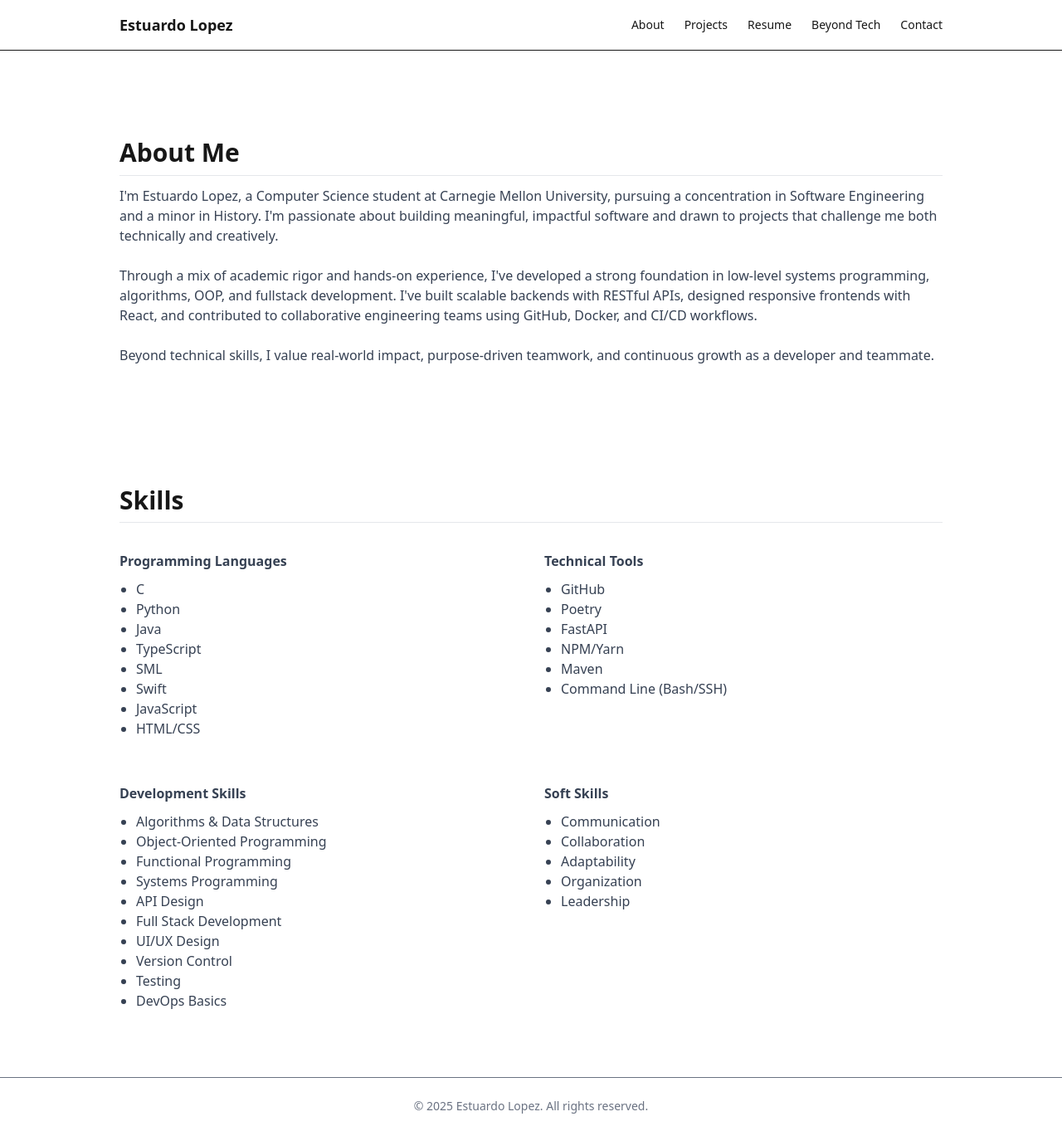
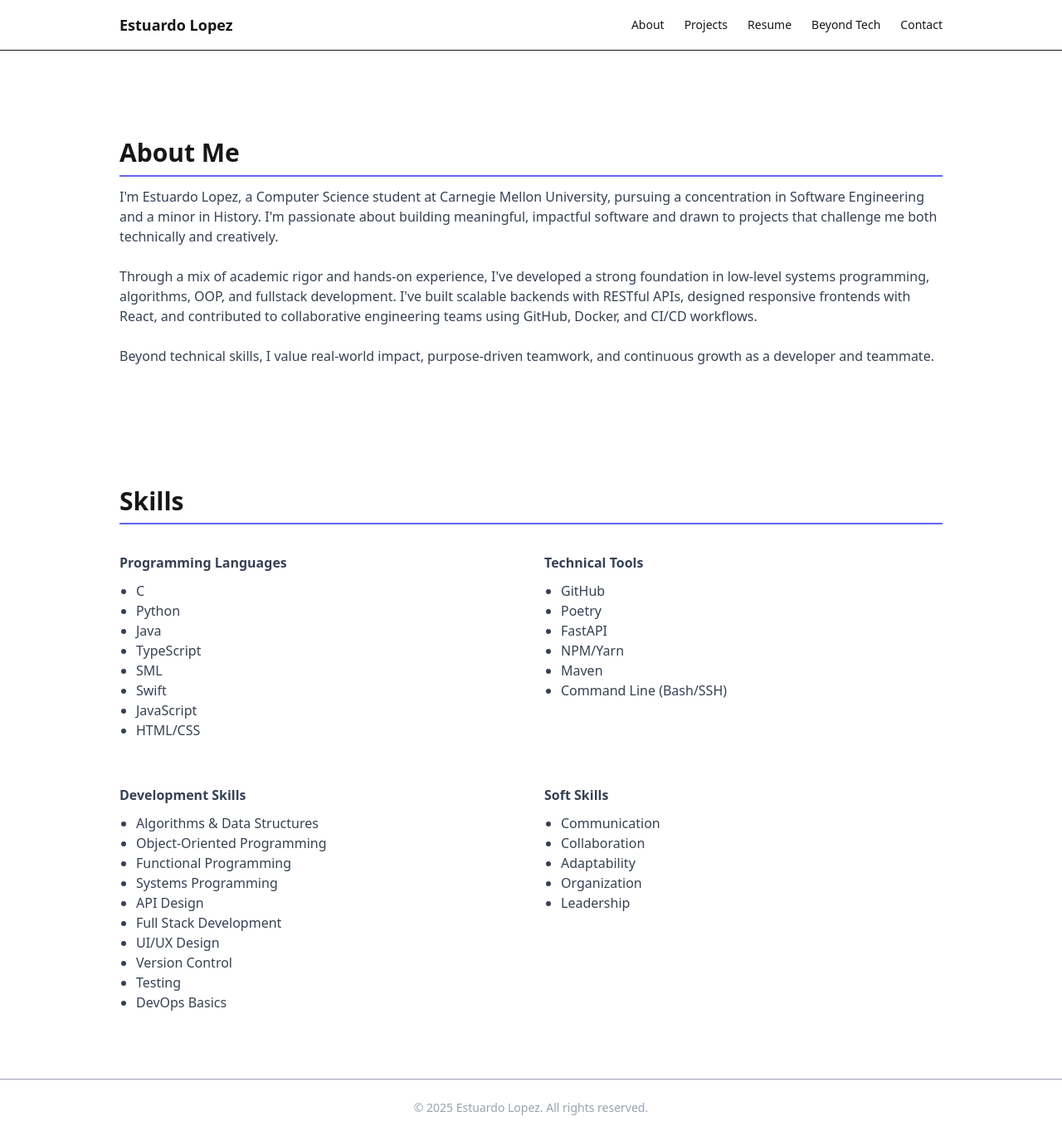
Before and after one commit to estulpz202/personal-website, a Next.js app: page /about in a window 1280 px wide. Shown: the whole page at 83% size. Built offline with nearby package versions, Linux system fonts and the light colour scheme.

Commit message:
Add fade-in animation to sections and update accent colors for improved UI.

```diff
--- a/src/app/about/page.tsx
+++ b/src/app/about/page.tsx
@@ -6,7 +6,7 @@ export default function AboutPage() {
     <main>
       <Container>
         {/* About Me Section */}
-        <section className="py-12">
+        <section className="py-12 fade-in-up">
           <SectionHeader title="About Me" />
           <p className="text-base text-gray-700 mb-6">
             I'm Estuardo Lopez, a Computer Science student at Carnegie Mellon University, pursuing a
@@ -28,7 +28,7 @@ export default function AboutPage() {
         </section>
 
         {/* Skills Section */}
-        <section className="py-12">
+        <section className="py-12 fade-in-up">
           <SectionHeader title="Skills" />
           <div className="grid grid-cols-1 md:grid-cols-2 gap-8 text-base text-gray-700">
             {skills.map((section) => (
--- a/src/app/beyond-tech/page.tsx
+++ b/src/app/beyond-tech/page.tsx
@@ -7,7 +7,7 @@ export default function BeyondTechPage() {
     <main>
       <Container>
         {/* Page Intro */}
-        <section className="py-12 text-center">
+        <section className="py-12 text-center fade-in-up">
           <SectionHeader title="Beyond Tech" />
           <Image
             src="/headshot.jpg"
@@ -24,7 +24,7 @@ export default function BeyondTechPage() {
         </section>
 
         {/* Personal Narrative */}
-        <section className="py-12">
+        <section className="py-12 fade-in-up">
           <SectionHeader title="A Few Things That Drive Me" />
           <p className="text-base text-gray-700 mb-6">
             Martial arts has been a big part of my life. I wrestled throughout high school,
@@ -104,7 +104,7 @@ export default function BeyondTechPage() {
         </section>
 
         {/* Leadership Story */}
-        <section className="py-12">
+        <section className="py-12 fade-in-up">
           <SectionHeader title="Teaching & Leadership" />
           <p className="text-base text-gray-700 mb-6">
             Teaching and mentorship are important to me. One of the most rewarding experiences I've
@@ -147,7 +147,7 @@ export default function BeyondTechPage() {
         </section>
 
         {/* Personal Life / Family */}
-        <section className="py-12">
+        <section className="py-12 fade-in-up">
           <SectionHeader title="Family & Community" />
           <p className="text-base text-gray-700 mb-6">
             Family is very important to me, and I'm grateful to be surrounded by people who support
--- a/src/app/contact/page.tsx
+++ b/src/app/contact/page.tsx
@@ -5,7 +5,7 @@ export default function ContactPage() {
   return (
     <main>
       <Container>
-        <section className="py-12">
+        <section className="py-12 fade-in-up">
           <SectionHeader title="Contact" />
           <p className="text-base text-gray-700 mb-6">
             Thanks for visiting my portfolio. If you'd like to get in touch — whether about
--- a/src/app/globals.css
+++ b/src/app/globals.css
@@ -9,10 +9,13 @@
   --color-foreground: var(--foreground);
   --font-sans: var(--font-geist-sans);
   --font-mono: var(--font-geist-mono);
+
+  /* Accent color (Indigo theme) */
+  --accent-color: #6366f1; /* Indigo-500 */
+  --accent-color-hover: #818cf8; /* Indigo-400 */
 }
 
 /* Base body styles */
-/* Force light mode — no dark mode media query used */
 body {
   background: var(--background);
   color: var(--foreground);
@@ -21,21 +24,22 @@ body {
   font-size: 1rem; /* Base font size */
 }
 
-/* Smooth scrolling for anchor links */
+/* Smooth scrolling */
 html {
   scroll-behavior: smooth;
 }
 
 /* General link styles */
 a {
-  color: #3b82f6; /* Tailwind blue-500 */
+  color: var(--accent-color);
   text-decoration: underline;
   text-underline-offset: 2px;
   transition: color 0.2s ease, filter 0.2s ease;
 }
 
 a:hover {
-  filter: brightness(70%); /* Subtle hover effect */
+  color: var(--accent-color-hover);
+  filter: brightness(65%);
 }
 
 /* Nav link styles */
@@ -46,7 +50,8 @@ header nav a {
 }
 
 header nav a:hover {
-  color: #9cacc2; /* Subtle hover color */
+  color: var(--accent-color-hover);
+  filter: brightness(65%);
 }
 
 /* Heading styles (H1-H6) */
@@ -61,3 +66,19 @@ h6 {
   margin-top: 1.5rem;
   margin-bottom: 0.75rem;
 }
+
+/* Fade-in animation */
+@keyframes fade-in-up {
+  0% {
+    opacity: 0;
+    transform: translateY(20px);
+  }
+  100% {
+    opacity: 1;
+    transform: translateY(0);
+  }
+}
+
+.fade-in-up {
+  animation: fade-in-up 0.6s ease-out both;
+}
--- a/src/app/layout.tsx
+++ b/src/app/layout.tsx
@@ -45,7 +45,7 @@ export default function RootLayout({ children }: { children: React.ReactNode })
         <main className="flex-grow">{children}</main>
 
         {/* Footer shown at bottom of every page */}
-        <footer className="border-t py-6 text-center text-sm text-gray-500">
+        <footer className="border-t py-6 text-center text-sm text-gray-400">
           © {new Date().getFullYear()} Estuardo Lopez. All rights reserved.
         </footer>
       </body>
--- a/src/app/page.tsx
+++ b/src/app/page.tsx
@@ -6,7 +6,7 @@ export default function HomePage() {
     <main>
       <Container>
         {/* Hero / Intro */}
-        <section className="py-12 text-center">
+        <section className="py-12 text-center fade-in-up">
           <h1 className="text-5xl font-extrabold mb-4">Estuardo Lopez</h1>
           <p className="text-lg text-gray-600">
             Computer Science @ CMU | SWE Concentration & History Minor
@@ -14,7 +14,7 @@ export default function HomePage() {
         </section>
 
         {/* About Preview Section */}
-        <section className="py-12">
+        <section className="py-12 fade-in-up">
           <SectionHeader title="About Me" />
           <p className="text-base text-gray-700">
             I'm a Computer Science student passionate about building meaningful software, with a
@@ -25,7 +25,7 @@ export default function HomePage() {
         </section>
 
         {/* Projects Preview Section */}
-        <section className="py-12">
+        <section className="py-12 fade-in-up">
           <SectionHeader title="Projects" />
           <p className="text-base text-gray-700">
             Explore my portfolio of fullstack applications, AI agents, game development, and more.
--- a/src/app/projects/page.tsx
+++ b/src/app/projects/page.tsx
@@ -49,7 +49,7 @@ export default function ProjectsPage() {
   return (
     <main>
       <Container>
-        <section className="py-12">
+        <section className="py-12 fade-in-up">
           <SectionHeader title="Projects" />
           <p className="text-base text-gray-700 mb-6">
             Below are a few selected projects that showcase my technical skills and engineering
--- a/src/app/resume/page.tsx
+++ b/src/app/resume/page.tsx
@@ -3,7 +3,7 @@ import SectionHeader from '@/components/common/SectionHeader';
 export default function ResumePage() {
   return (
     <main>
-      <section className="py-12 px-4 max-w-5xl mx-auto">
+      <section className="py-12 px-4 max-w-5xl mx-auto fade-in-up">
         <SectionHeader title="Resume" />
         <p className="text-base text-gray-700 mb-6">
           View my resume below. If the preview does not load, you can also{' '}
@@ -15,7 +15,7 @@ export default function ResumePage() {
       </section>
 
       {/* PDF Viewer nicely centered and limited in width */}
-      <section className="mb-12 px-4">
+      <section className="mb-12 px-4 fade-in-up">
         <div className="max-w-screen-lg mx-auto border rounded overflow-hidden shadow">
           <iframe
             src="/resume.pdf"
--- a/src/components/common/SectionHeader.tsx
+++ b/src/components/common/SectionHeader.tsx
@@ -2,5 +2,9 @@
 // Use this on any page where you want a section title (About, Projects, etc.)
 
 export default function SectionHeader({ title }: { title: string }) {
-  return <h2 className="text-3xl font-bold mb-6 border-b border-gray-200 pb-2">{title}</h2>;
+  return (
+    <h2 className="text-3xl font-bold mb-6 border-b-2 pb-2 border-[color:var(--accent-color)] fade-in-up">
+      {title}
+    </h2>
+  );
 }
--- a/src/components/projects/ProjectCard.tsx
+++ b/src/components/projects/ProjectCard.tsx
@@ -9,7 +9,7 @@ interface ProjectCardProps {
 
 export default function ProjectCard({ title, description, tech, links }: ProjectCardProps) {
   return (
-    <div className="border rounded-lg p-6 shadow-sm hover:shadow-md transition-shadow">
+    <div className="border rounded-lg p-6 shadow-sm hover:shadow-lg transition-transform transform hover:scale-[1.02] fade-in-up">
       <h3 className="text-xl font-semibold mb-2">{title}</h3>
       <p className="text-base text-gray-700 mb-4">{description}</p>
       <div className="text-sm text-gray-600 mb-4">
```
